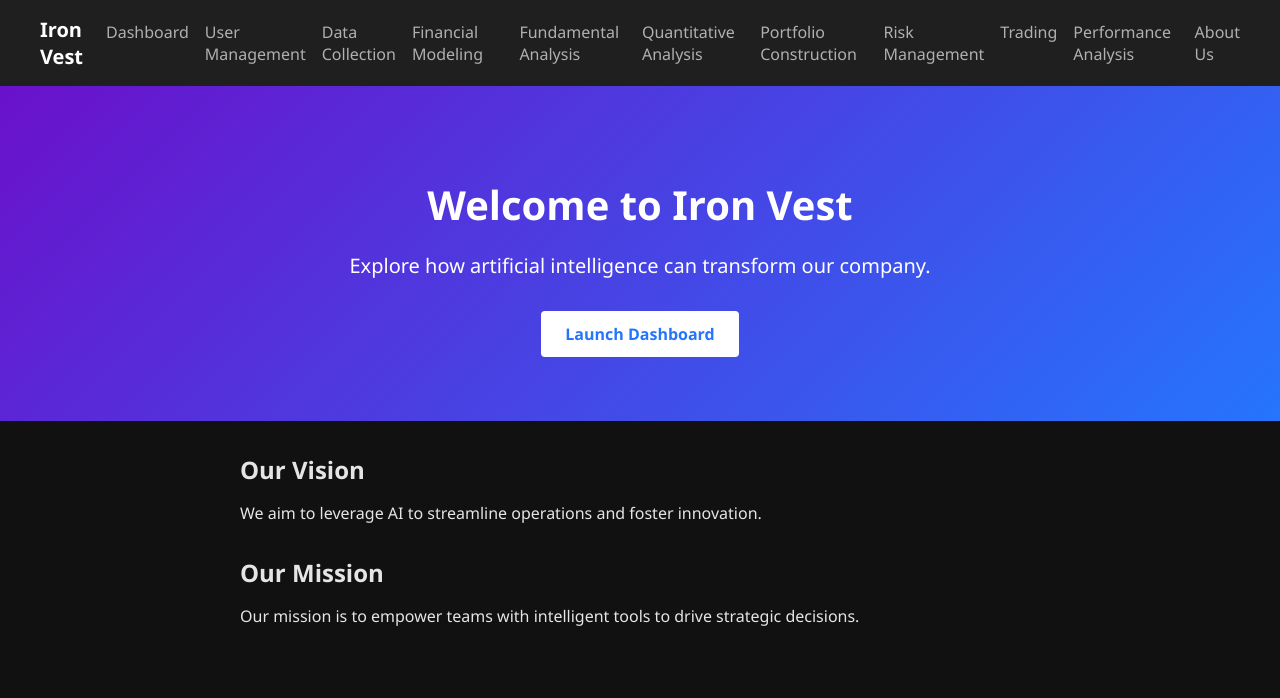
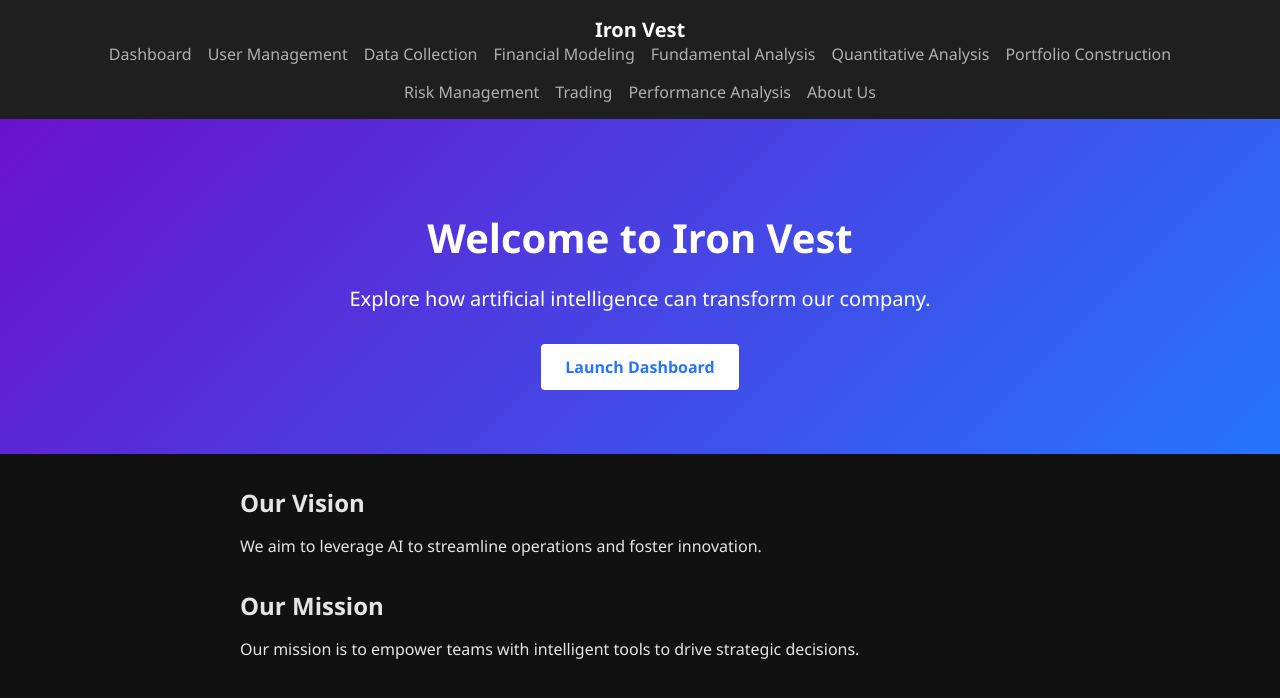
Before and after one commit to vvij86/modern-website, a plain HTML site: page index.html in a window 1280 px wide. Drawn offline with Linux system fonts and the light colour scheme.

Commit message:
Center nav in two lines on landing page

```diff
--- a/index.html
+++ b/index.html
@@ -5,9 +5,32 @@
   <meta name="viewport" content="width=device-width, initial-scale=1.0">
   <title>Iron Vest</title>
   <link rel="stylesheet" href="style.css">
+  <style>
+    /* Two-line centered navigation for the landing page */
+    nav.index-nav .container {
+      display: flex;
+      flex-direction: column;
+      align-items: center;
+      justify-content: center;
+    }
+    nav.index-nav .main-menu {
+      display: flex;
+      flex-wrap: wrap;
+      justify-content: center;
+      gap: 1rem;
+    }
+    @media (max-width: 600px) {
+      nav.index-nav .container {
+        align-items: center;
+      }
+      nav.index-nav .main-menu {
+        flex-direction: column;
+      }
+    }
+  </style>
 </head>
 <body>
-  <nav>
+  <nav class="index-nav">
     <div class="container">
       <a class="logo" href="index.html">Iron Vest</a>
       <ul class="main-menu">
```
